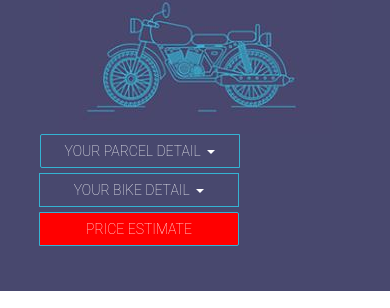
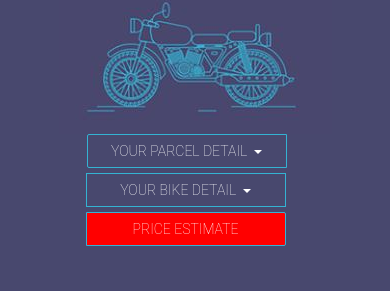
Before and after one commit to rebel1551/react-app-gooddrop, a React app: page / in a window 390 px wide. Shown: the part 249-557 px from the top of the page. Built offline with nearby package versions, Linux system fonts and the light colour scheme.

Commit message:
Update Part1.css

```diff
--- a/src/Part1.css
+++ b/src/Part1.css
@@ -8,6 +8,12 @@
 }
 .Part1-title h2{
     margin: 0px;
+}
+@media screen and (max-width: 500px){
+.part1-select-table{
+	margin-left:15%;
+	}
+
 }
 .part1-select-table .btn{
  background-color: #48486e;
```
